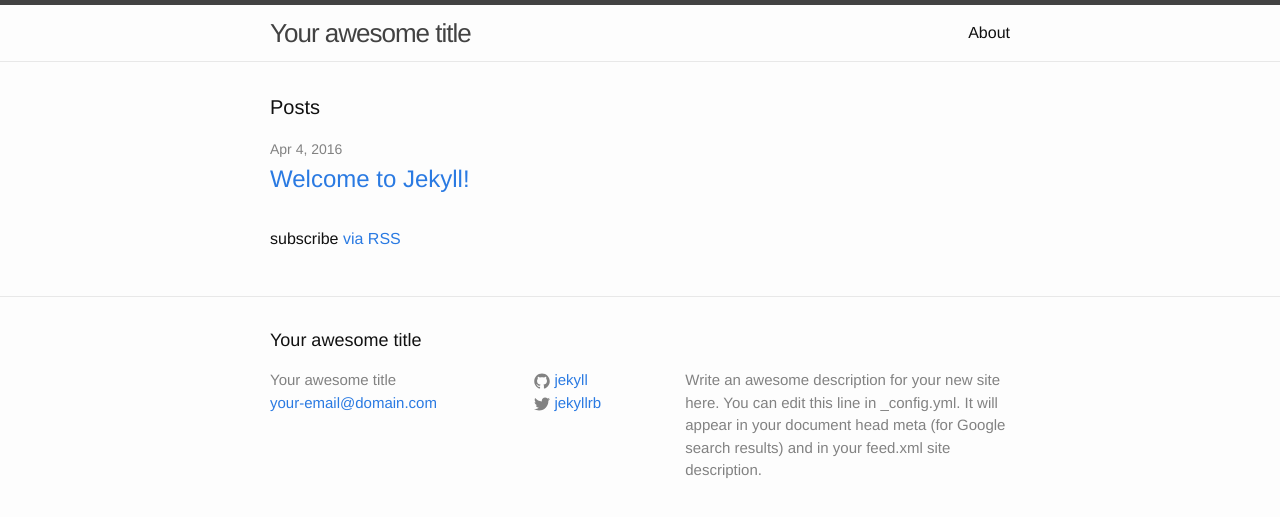
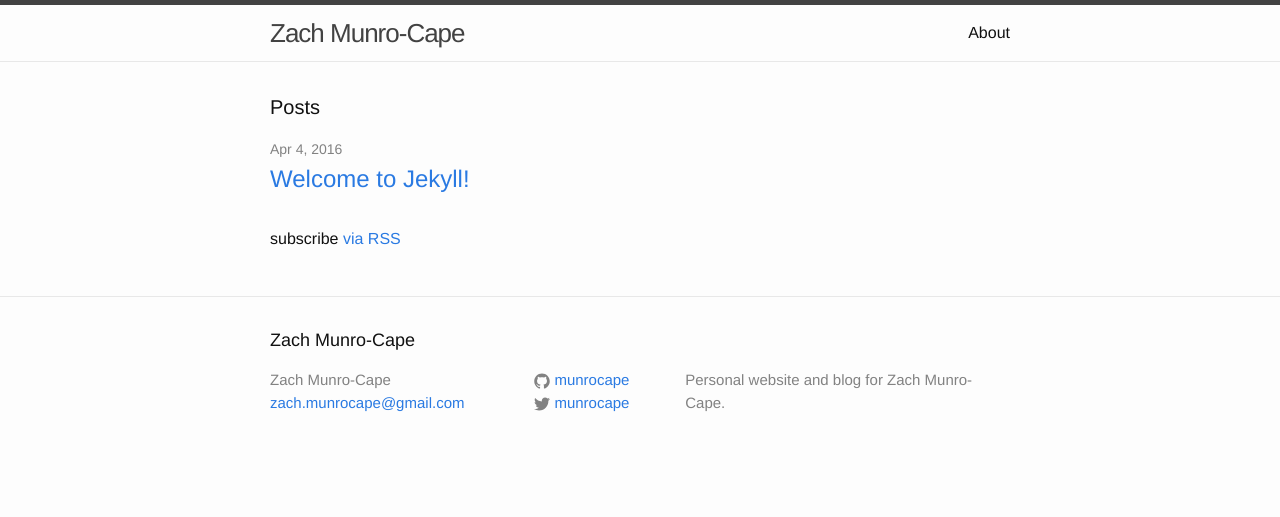
Before and after one commit to munrocape/munrocape.github.io, a Jekyll site: the page built from index.html, in a window 1280 px wide. Shown: the top 517 px of the page. Built offline with Jekyll 4.4.1, drawn with Linux system fonts in a browser that asks for light colours.

Commit message:
Changed title, twitter, email, github links

```diff
--- a/_config.yml
+++ b/_config.yml
@@ -1,14 +1,11 @@
 # Site settings
-title: Your awesome title
-email: your-email@domain.com
-description: > # this means to ignore newlines until "baseurl:"
-  Write an awesome description for your new site here. You can edit this
-  line in _config.yml. It will appear in your document head meta (for
-  Google search results) and in your feed.xml site description.
+title: Zach Munro-Cape
+email: zach.munrocape@gmail.com
+description: Personal website and blog for Zach Munro-Cape.
 baseurl: "" # the subpath of your site, e.g. /blog/
-url: "http://yourdomain.com" # the base hostname & protocol for your site
-twitter_username: jekyllrb
-github_username:  jekyll
+url: "http://munrocape.com" # the base hostname & protocol for your site
+twitter_username: munrocape
+github_username: munrocape
 
 # Build settings
 markdown: kramdown
```
